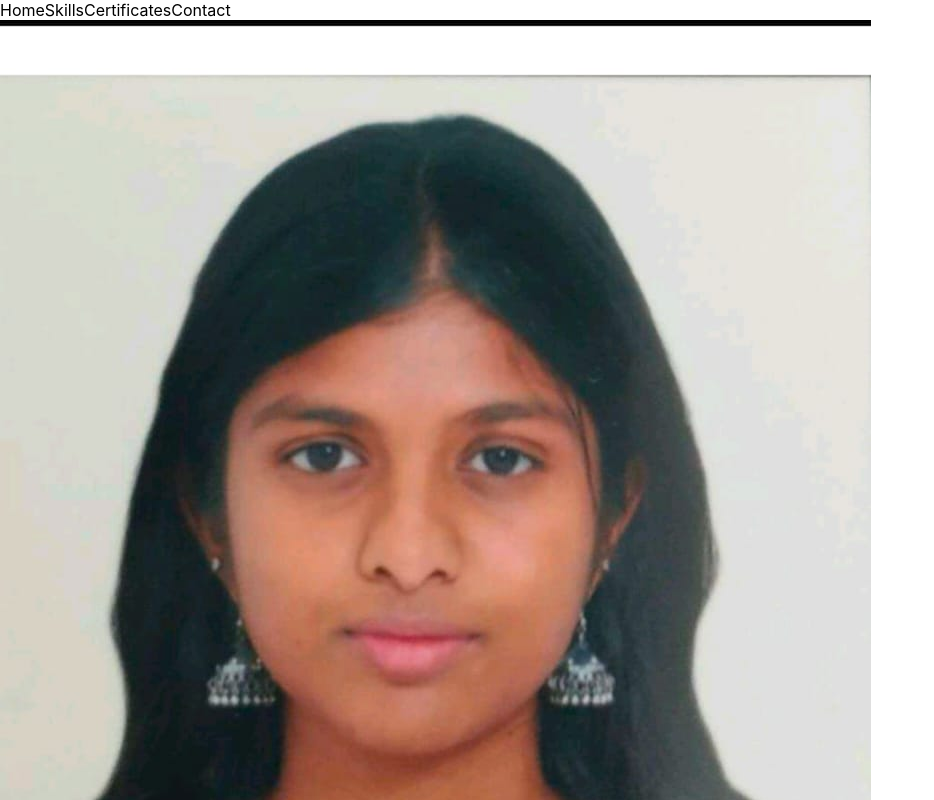
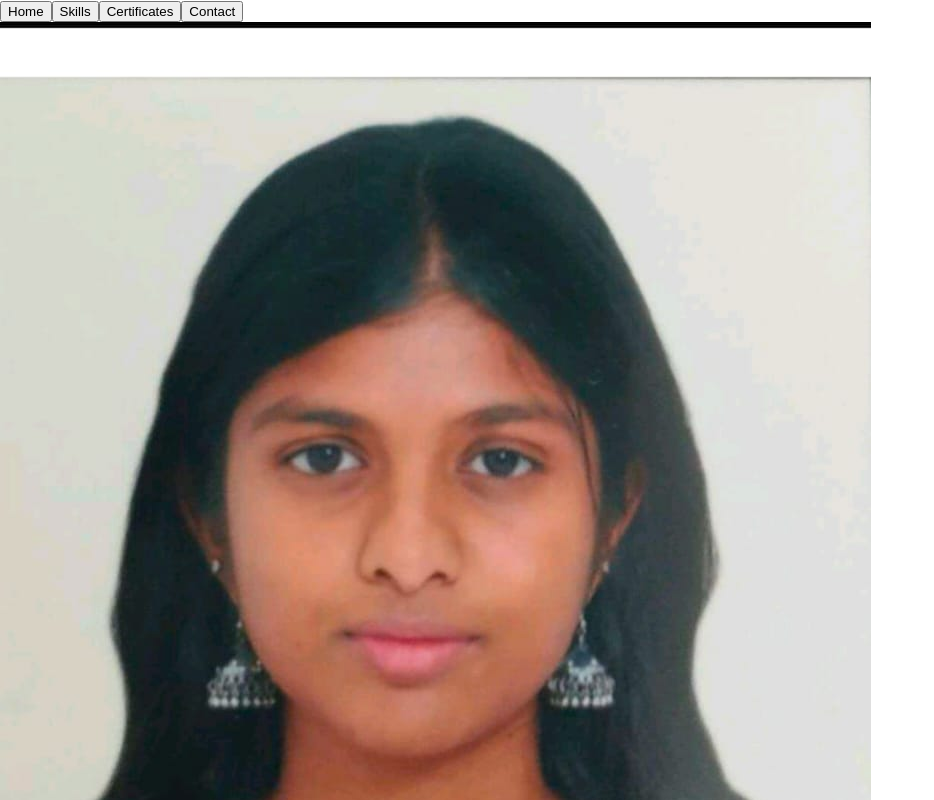
Before and after one commit to ann2007-alx/myportfolio, a React (Create React App) app: page / in a window 1280 px wide. Shown: the top 800 px of the page, without its empty margins (0-934 px from the left). Built offline with nearby package versions, Linux system fonts and the light colour scheme.

Commit message:
fix ci pipeline

```diff
--- a/src/App.js
+++ b/src/App.js
@@ -1,22 +1,15 @@
-
-  import React, { useState } from "react";
+import React, { useState } from "react";
 import "./App.css";
 
 function App() {
   const [page, setPage] = useState("home");
   const [modalImg, setModalImg] = useState("");
 
-  const showPage = (p) => {
-    setPage(p);
-  };
+  const showPage = (p) => setPage(p);
 
-  const openModal = (src) => {
-    setModalImg(src);
-  };
+  const openModal = (src) => setModalImg(src);
 
-  const closeModal = () => {
-    setModalImg("");
-  };
+  const closeModal = () => setModalImg("");
 
   const sendFeedback = (e) => {
     e.preventDefault();
@@ -28,17 +21,17 @@ function App() {
 
       {/* NAVBAR */}
       <nav>
-        <a onClick={() => showPage("home")}>Home</a>
-        <a onClick={() => showPage("skills")}>Skills</a>
-        <a onClick={() => showPage("certificates")}>Certificates</a>
-        <a onClick={() => showPage("contact")}>Contact</a>
+        <button onClick={() => showPage("home")}>Home</button>
+        <button onClick={() => showPage("skills")}>Skills</button>
+        <button onClick={() => showPage("certificates")}>Certificates</button>
+        <button onClick={() => showPage("contact")}>Contact</button>
       </nav>
 
       {/* HOME */}
       {page === "home" && (
         <div className="container">
           <div className="card">
-            <img src="profile.jpeg" className="profile" alt="profile" />
+            <img src="/profile.jpeg" className="profile" alt="profile" />
             <h1>Marie Ann Saniya V</h1>
             <div className="typing">Web Developer</div>
           </div>
@@ -65,13 +58,13 @@ function App() {
           <div className="card">
             <h2>📜 Certificates</h2>
             <div className="certificates">
-              <img src="html_certificate2.jpeg" onClick={() => openModal("html_certificate2.jpeg")} />
-              <img src="aws_certificate1.jpeg" onClick={() => openModal("aws_certificate1.jpeg")} />
-              <img src="css_certificate3.jpeg" onClick={() => openModal("css_certificate3.jpeg")} />
-              <img src="javascript_certificate4.jpeg" onClick={() => openModal("javascript_certificate4.jpeg")} />
-              <img src="frontendweb_certificate5.jpeg" onClick={() => openModal("frontendweb_certificate5.jpeg")} />
-              <img src="nodejs_certificate6.jpeg" onClick={() => openModal("nodejs_certificate6.jpeg")} />
-              <img src="github_certificate7.jpeg" onClick={() => openModal("github_certificate7.jpeg")} />
+              <img src="/html_certificate2.jpeg" alt="certificate" onClick={() => openModal("/html_certificate2.jpeg")} />
+              <img src="/aws_certificate1.jpeg" alt="certificate" onClick={() => openModal("/aws_certificate1.jpeg")} />
+              <img src="/css_certificate3.jpeg" alt="certificate" onClick={() => openModal("/css_certificate3.jpeg")} />
+              <img src="/javascript_certificate4.jpeg" alt="certificate" onClick={() => openModal("/javascript_certificate4.jpeg")} />
+              <img src="/frontendweb_certificate5.jpeg" alt="certificate" onClick={() => openModal("/frontendweb_certificate5.jpeg")} />
+              <img src="/nodejs_certificate6.jpeg" alt="certificate" onClick={() => openModal("/nodejs_certificate6.jpeg")} />
+              <img src="/github_certificate7.jpeg" alt="certificate" onClick={() => openModal("/github_certificate7.jpeg")} />
             </div>
           </div>
         </div>
```
